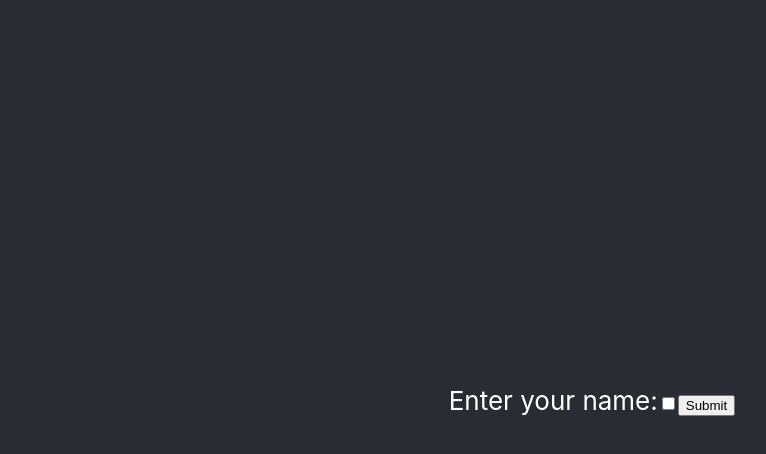
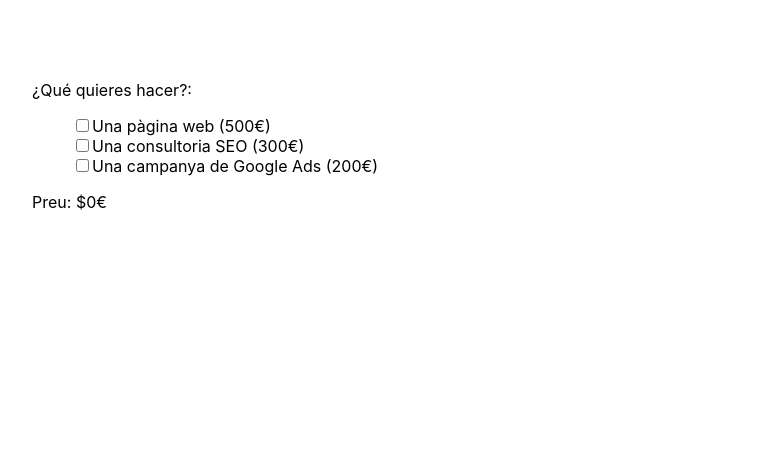
Before and after one commit to DidacLL/sprint-7, a React (Create React App) app: page / in a window 1280 px wide. Shown: the top 454 px of the page, without its empty margins (48-814 px from the left). Built offline with nearby package versions, Linux system fonts and the light colour scheme.

Commit message:
Exercise 1

```diff
--- a/package.json
+++ b/package.json
@@ -13,6 +13,7 @@
     "react": "^18.2.0",
     "react-dom": "^18.2.0",
     "react-scripts": "5.0.1",
+    "styled-components": "^6.0.3",
     "typescript": "^4.9.5",
     "web-vitals": "^2.1.4"
   },
--- a/src/App.tsx
+++ b/src/App.tsx
@@ -1,14 +1,11 @@
 import React from 'react';
-import logo from './logo.svg';
 import './App.css';
 import {Form} from "./components/forms/Form";
 
 function App() {
   return (
     <div className="App">
-      <header className="App-header">
         <Form></Form>
-      </header>
     </div>
   );
 }
--- /dev/null
+++ b/src/components/forms/CheckInput.tsx
@@ -0,0 +1,22 @@
+import React, {useState} from "react";
+import {CheckInputProps} from "../props/CheckInputProps";
+import {StyledList} from "../styled/StyledList";
+
+export const CheckInput = (props: CheckInputProps) => {
+    const [isChecked, setIsChecked] = useState(false);
+
+    const handleOnChange = () => {
+        props.updateAmount(isChecked?(-1*props.cost):(props.cost));
+        setIsChecked(!isChecked);
+    };
+
+    return (
+        <StyledList>
+            <input
+            type="checkbox"
+            checked={isChecked}
+            onChange={handleOnChange}/>
+            <label>{props.name}</label>
+        </StyledList>
+    );
+};
--- a/src/components/forms/Form.tsx
+++ b/src/components/forms/Form.tsx
@@ -1,34 +1,32 @@
-import React, {useState} from "react";
+import React, { useState } from "react";
+import {CheckInput} from "./CheckInput";
 
-const ItemOption = (name: String, value:number) => {
-	return
-};
-
-export function Form()  {
+export function Form() {
 	const [amount, setAmount] = useState(0);
 
-	const [isChecked, setIsChecked] = useState(false);
-
-	const handleOnChange = () => {
-		setIsChecked(!isChecked);
+	const handleSubmit = () => {
+		//todo
 	};
 
-	const handleSubmit = () => {
+	const updateAmount = (value: number) => {
+		setAmount(amount+value);
+	};
 
-	};
 	return (
-		<form onSubmit={handleSubmit}>
-			<label>Enter your name:
-				<input
-					type="checkbox"
-					id="topping"
-					name="topping"
-					value="Paneer"
-					checked={isChecked}
-					onChange={handleOnChange}
-				/>
+		<form onSubmit={handleSubmit}
+			  style={{
+				  textAlign: "left",
+				  padding: "5em"
+			  }}>
+			<label>
+				¿Qué quieres hacer?:
 			</label>
-			<input type="submit" />
+			<ul>
+				<CheckInput name={"Una pàgina web (500€)"} amount={amount} cost={500} updateAmount={updateAmount}/>
+				<CheckInput name={"Una consultoria SEO (300€)"} amount={amount} cost={300} updateAmount={updateAmount}/>
+				<CheckInput name={"Una campanya de Google Ads (200€)"} amount={amount} cost={200} updateAmount={updateAmount}/>
+			</ul>
+			<label>Preu: ${amount}€</label>
 		</form>
-	)
+	);
 }
--- /dev/null
+++ b/src/components/props/CheckInputProps.tsx
@@ -0,0 +1,6 @@
+export interface CheckInputProps {
+    name: String;
+    cost: number;
+    amount: number;
+    updateAmount: (newAmount: number) => void;
+}
--- /dev/null
+++ b/src/components/styled/StyledList.tsx
@@ -0,0 +1,7 @@
+import styled from 'styled-components';
+
+export const StyledList= styled.li`
+  list-style-type:none;
+
+
+`
```
Also changed, not shown: 1 other file (tests, documents, lock files or other folders).
